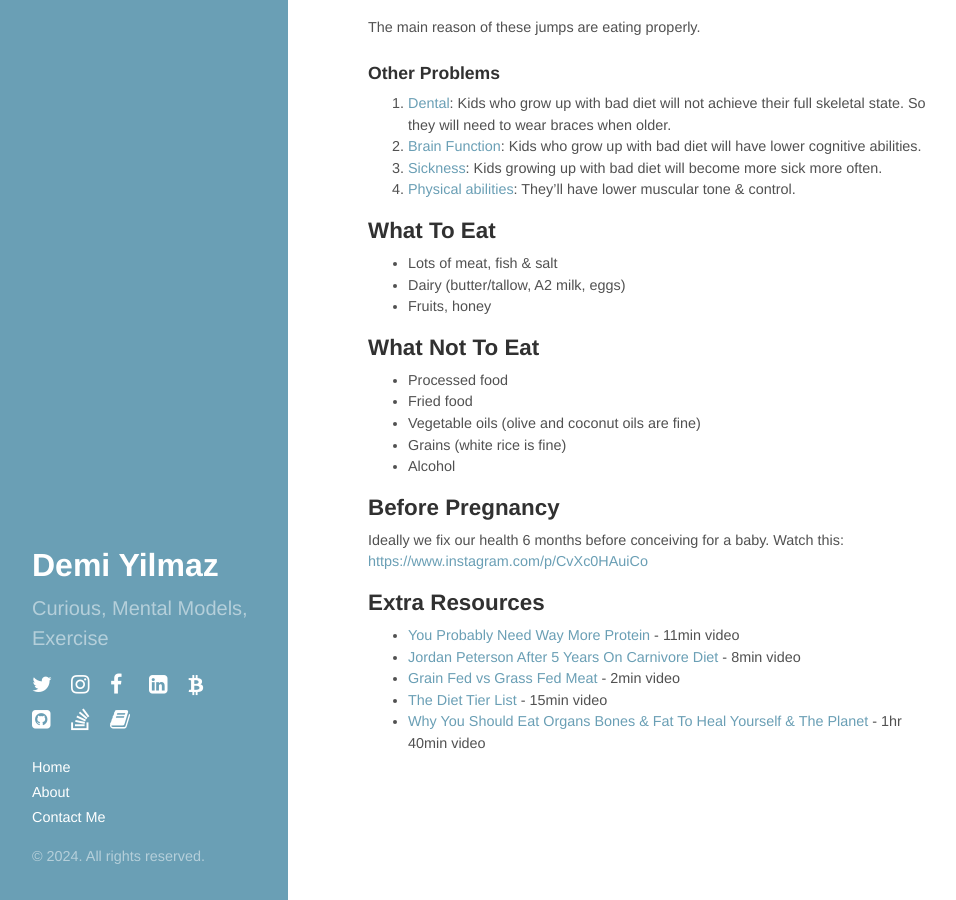
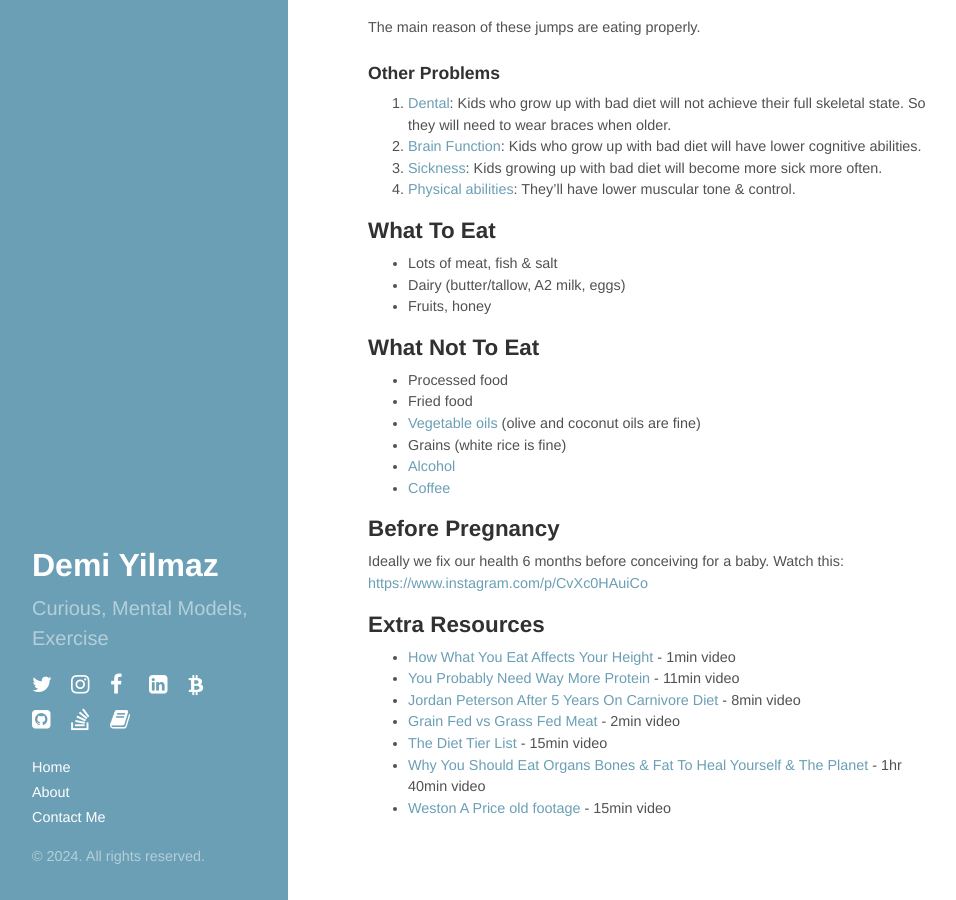
Before and after one commit to demiculus/demiculus.github.io, a Jekyll site: the page built from diet.md, in a window 1280 px wide and 900 px high, scrolled down 520 px. Shown: the whole window, without its empty margins (0-956 px from the left). Built offline with Jekyll 4.4.1, drawn with Linux system fonts in a browser that asks for light colours; nearby versions of some CDN libraries.

```diff
--- a/diet.md
+++ b/diet.md
@@ -42,9 +42,10 @@ The main reason of these jumps are eating properly.
 
 - Processed food
 - Fried food
-- Vegetable oils (olive and coconut oils are fine)
+- [Vegetable oils](https://www.youtube.com/watch?v=Kb-VNW_WaVU) (olive and coconut oils are fine)
 - Grains (white rice is fine)
-- Alcohol
+- [Alcohol](https://www.instagram.com/reel/DArFyRMyy-M/?igsh=MzRlODBiNWFlZA==)
+- [Coffee](https://www.instagram.com/reel/C9s2fXKxfKq/?igsh=MzRlODBiNWFlZA==)
 
 ## Before Pregnancy
 
@@ -52,8 +53,10 @@ Ideally we fix our health 6 months before conceiving for a baby. Watch this: [ht
 
 ## Extra Resources
 
+- [How What You Eat Affects Your Height](https://www.instagram.com/reel/C9uo-gDOkQN/?igsh=MzRlODBiNWFlZA==) - 1min video
 - [You Probably Need Way More Protein](https://www.youtube.com/watch?v=h4ORs9hJfiw) - 11min video
 - [Jordan Peterson After 5 Years On Carnivore Diet](https://www.youtube.com/watch?v=yXDRr9wz57g) - 8min video
 - [Grain Fed vs Grass Fed Meat](https://www.instagram.com/reel/Cpnjb05rhuK) - 2min video
 - [The Diet Tier List](https://www.youtube.com/watch?v=W9vgeVF7wL4) - 15min video
 - [Why You Should Eat Organs Bones & Fat To Heal Yourself & The Planet](https://www.youtube.com/watch?v=lXxs06aL5cU) - 1hr 40min video
+- [Weston A Price old footage](https://www.youtube.com/watch?v=_ti3xNltlsM) - 15min video
```
Also changed, not shown: child.md (added, +40 -0 lines), distribution.md (added, +25 -0 lines).
